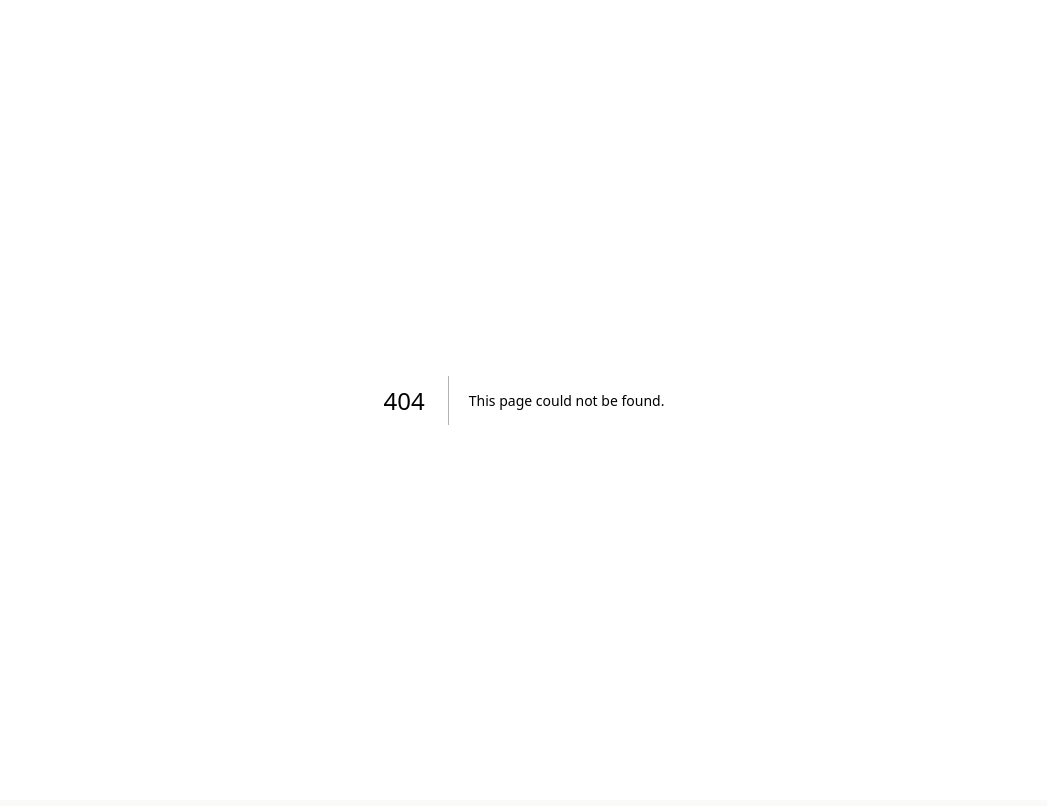
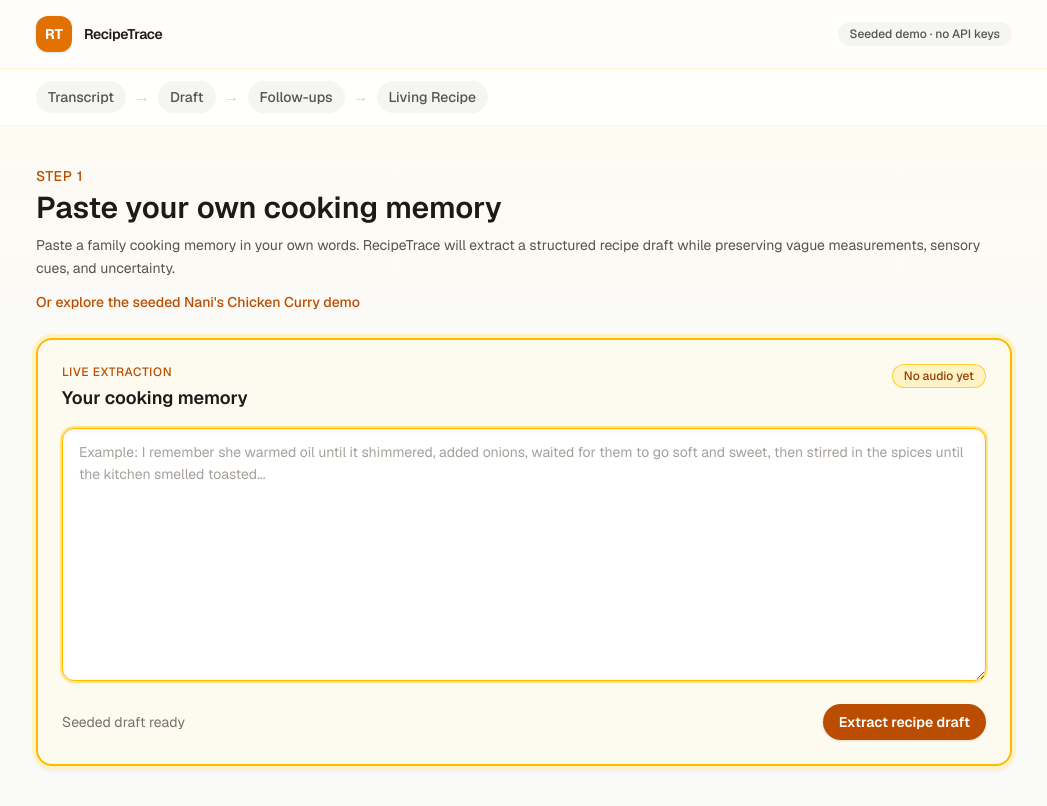
Before and after one commit to shehraan/recipeTrace, a Next.js app: page /demo/extract in a window 1280 px wide. Before the commit this address had no page. Shown: the whole page, without its empty margins (116-1163 px from the left). Built offline with nearby package versions, Linux system fonts and the light colour scheme.

Commit message:
polish: clarify seeded and custom demo entry points

```diff
--- /dev/null
+++ b/app/demo/extract/page.tsx
@@ -0,0 +1,90 @@
+"use client";
+
+import Link from "next/link";
+import { useState } from "react";
+
+import { useRouter } from "next/navigation";
+
+import { useDemo } from "@/src/components/demo/demo-provider";
+
+export default function ExtractPage() {
+  const {
+    extractRecipeDraftFromMemory,
+    isExtractingRecipeDraft,
+    extractRecipeDraftError,
+    extractRecipeDraftStatus,
+    hasLiveRecipeDraft,
+  } = useDemo();
+  const router = useRouter();
+  const [memoryText, setMemoryText] = useState("");
+
+  const handleExtractRecipeDraft = async () => {
+    const extracted = await extractRecipeDraftFromMemory(memoryText);
+
+    if (extracted) {
+      router.push("/demo/draft");
+    }
+  };
+
+  return (
+    <div className="space-y-6">
+      <div>
+        <p className="text-sm font-medium uppercase tracking-wider text-amber-700">Step 1</p>
+        <h1 className="mt-1 text-3xl font-semibold text-stone-900">Paste your own cooking memory</h1>
+        <p className="mt-2 text-sm leading-relaxed text-stone-600">
+          Paste a family cooking memory in your own words. RecipeTrace will extract a structured
+          recipe draft while preserving vague measurements, sensory cues, and uncertainty.
+        </p>
+        <Link
+          href="/demo/transcript"
+          className="mt-3 inline-flex text-sm font-medium text-amber-700 underline-offset-2 hover:text-amber-900 hover:underline"
+        >
+          Or explore the seeded Nani&apos;s Chicken Curry demo
+        </Link>
+      </div>
+
+      <section className="rounded-2xl border-2 border-amber-400 bg-amber-50/60 p-6 shadow-md ring-4 ring-amber-100">
+        <div className="flex flex-wrap items-start justify-between gap-3">
+          <div>
+            <p className="text-xs font-medium uppercase tracking-wider text-amber-700">
+              Live extraction
+            </p>
+            <h2 className="mt-1 text-lg font-semibold text-stone-900">Your cooking memory</h2>
+          </div>
+          <span className="rounded-full bg-amber-100 px-3 py-1 text-xs font-medium text-amber-800 ring-1 ring-amber-300 ring-inset">
+            No audio yet
+          </span>
+        </div>
+
+        <textarea
+          value={memoryText}
+          onChange={(event) => setMemoryText(event.target.value)}
+          rows={10}
+          autoFocus
+          className="mt-4 w-full resize-y rounded-xl border border-stone-200 bg-white px-4 py-3 text-sm leading-relaxed text-stone-900 shadow-inner outline-none transition placeholder:text-stone-400 focus:border-amber-400 focus:ring-2 focus:ring-amber-200"
+          placeholder="Example: I remember she warmed oil until it shimmered, added onions, waited for them to go soft and sweet, then stirred in the spices until the kitchen smelled toasted..."
+        />
+
+        {extractRecipeDraftError ? (
+          <p className="mt-3 rounded-xl border border-red-200 bg-red-50 px-4 py-3 text-sm leading-relaxed text-red-800">
+            {extractRecipeDraftError}
+          </p>
+        ) : null}
+
+        <div className="mt-4 flex flex-wrap items-center justify-between gap-3">
+          <p className="text-sm text-stone-500">
+            {hasLiveRecipeDraft ? "Live draft ready." : extractRecipeDraftStatus}
+          </p>
+          <button
+            type="button"
+            onClick={handleExtractRecipeDraft}
+            disabled={isExtractingRecipeDraft}
+            className="rounded-full bg-amber-700 px-4 py-2 text-sm font-semibold text-white shadow-sm transition hover:bg-amber-800 disabled:cursor-not-allowed disabled:bg-stone-300"
+          >
+            {isExtractingRecipeDraft ? "Extracting..." : "Extract recipe draft"}
+          </button>
+        </div>
+      </section>
+    </div>
+  );
+}
--- a/app/demo/transcript/page.tsx
+++ b/app/demo/transcript/page.tsx
@@ -1,33 +1,12 @@
 "use client";
 
-import { useState } from "react";
-
-import { useRouter } from "next/navigation";
+import Link from "next/link";
 
 import { DemoContinueLink } from "@/src/components/demo/demo-continue-link";
-import { useDemo } from "@/src/components/demo/demo-provider";
 import { TranscriptSegmentsPanel } from "@/src/components/demo/transcript-segments-panel";
 import { seededDemo } from "@/src/lib/demo/seeded-demo";
 
 export default function TranscriptPage() {
-  const {
-    extractRecipeDraftFromMemory,
-    isExtractingRecipeDraft,
-    extractRecipeDraftError,
-    extractRecipeDraftStatus,
-    hasLiveRecipeDraft,
-  } = useDemo();
-  const router = useRouter();
-  const [memoryText, setMemoryText] = useState("");
-
-  const handleExtractRecipeDraft = async () => {
-    const extracted = await extractRecipeDraftFromMemory(memoryText);
-
-    if (extracted) {
-      router.push("/demo/draft");
-    }
-  };
-
   return (
     <div className="space-y-6">
       <div>
@@ -39,53 +18,15 @@ export default function TranscriptPage() {
           Review the numbered transcript segments captured from the family memory. Each segment has a
           stable ID used for provenance links later.
         </p>
+        <Link
+          href="/demo/extract"
+          className="mt-3 inline-flex text-sm font-medium text-amber-700 underline-offset-2 hover:text-amber-900 hover:underline"
+        >
+          Or paste your own cooking memory instead
+        </Link>
       </div>
 
       <TranscriptSegmentsPanel segments={seededDemo.transcriptSegments} />
-
-      <section className="rounded-2xl border border-stone-200 bg-white p-6 shadow-sm">
-        <div className="flex flex-wrap items-start justify-between gap-3">
-          <div>
-            <p className="text-xs font-medium uppercase tracking-wider text-amber-700">
-              Live extraction
-            </p>
-            <h2 className="mt-1 text-lg font-semibold text-stone-900">
-              Paste your own cooking memory
-            </h2>
-          </div>
-          <span className="rounded-full bg-stone-100 px-3 py-1 text-xs font-medium text-stone-600 ring-1 ring-stone-200 ring-inset">
-            No audio yet
-          </span>
-        </div>
-
-        <textarea
-          value={memoryText}
-          onChange={(event) => setMemoryText(event.target.value)}
-          rows={8}
-          className="mt-4 w-full resize-y rounded-xl border border-stone-200 bg-stone-50 px-4 py-3 text-sm leading-relaxed text-stone-900 shadow-inner outline-none transition placeholder:text-stone-400 focus:border-amber-400 focus:bg-white focus:ring-2 focus:ring-amber-200"
-          placeholder="Example: I remember she warmed oil until it shimmered, added onions, waited for them to go soft and sweet, then stirred in the spices until the kitchen smelled toasted..."
-        />
-
-        {extractRecipeDraftError ? (
-          <p className="mt-3 rounded-xl border border-red-200 bg-red-50 px-4 py-3 text-sm leading-relaxed text-red-800">
-            {extractRecipeDraftError}
-          </p>
-        ) : null}
-
-        <div className="mt-4 flex flex-wrap items-center justify-between gap-3">
-          <p className="text-sm text-stone-500">
-            {hasLiveRecipeDraft ? "Live draft ready." : extractRecipeDraftStatus}
-          </p>
-          <button
-            type="button"
-            onClick={handleExtractRecipeDraft}
-            disabled={isExtractingRecipeDraft}
-            className="rounded-full bg-amber-700 px-4 py-2 text-sm font-semibold text-white shadow-sm transition hover:bg-amber-800 disabled:cursor-not-allowed disabled:bg-stone-300"
-          >
-            {isExtractingRecipeDraft ? "Extracting..." : "Extract recipe draft"}
-          </button>
-        </div>
-      </section>
 
       <DemoContinueLink
         href="/demo/draft"
--- a/app/page.tsx
+++ b/app/page.tsx
@@ -30,15 +30,23 @@ export default function LandingPage() {
           precision.
         </p>
         <p className="mt-6 text-sm leading-relaxed text-stone-600">
-          Walk through a seeded family memory — Nani&apos;s Chicken Curry — from transcript to living
-          recipe with provenance tracing at every step.
+          Walk through Nani&apos;s Chicken Curry as a seeded demo, or paste your own family cooking
+          memory and extract a structured recipe with provenance tracing at every step.
         </p>
-        <Link
-          href="/demo/transcript"
-          className="mt-8 inline-flex items-center justify-center rounded-full bg-amber-600 px-6 py-3 text-sm font-semibold text-white shadow-sm transition hover:bg-amber-700 focus-visible:outline focus-visible:outline-2 focus-visible:outline-offset-2 focus-visible:outline-amber-600"
-        >
-          Start seeded demo
-        </Link>
+        <div className="mt-8 flex flex-wrap gap-3">
+          <Link
+            href="/demo/transcript"
+            className="inline-flex items-center justify-center rounded-full bg-amber-600 px-6 py-3 text-sm font-semibold text-white shadow-sm transition hover:bg-amber-700 focus-visible:outline focus-visible:outline-2 focus-visible:outline-offset-2 focus-visible:outline-amber-600"
+          >
+            Start seeded demo
+          </Link>
+          <Link
+            href="/demo/extract"
+            className="inline-flex items-center justify-center rounded-full border border-amber-300 bg-white px-6 py-3 text-sm font-semibold text-amber-800 shadow-sm transition hover:border-amber-400 hover:bg-amber-50 focus-visible:outline focus-visible:outline-2 focus-visible:outline-offset-2 focus-visible:outline-amber-600"
+          >
+            Paste your own memory
+          </Link>
+        </div>
       </main>
     </div>
   );
```
